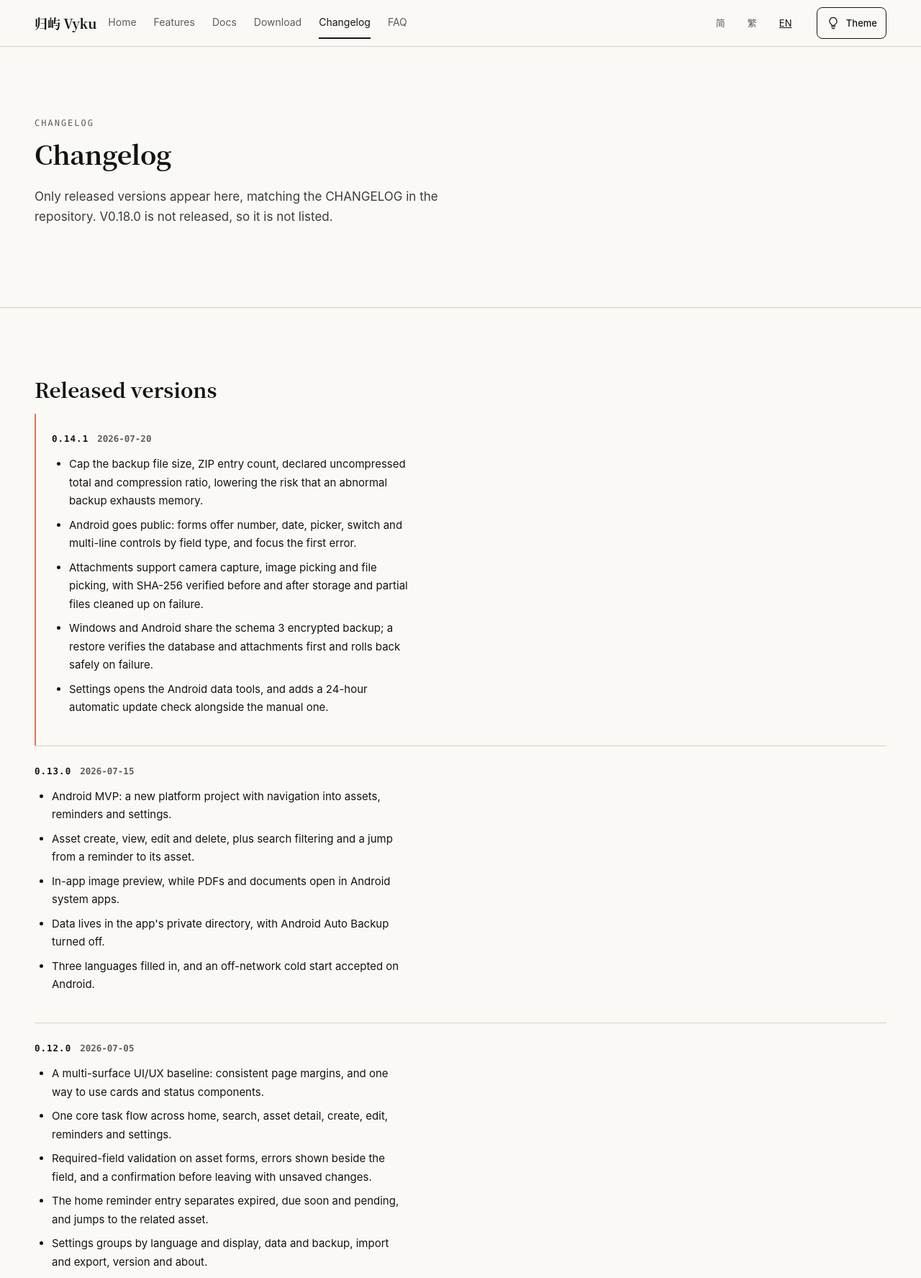
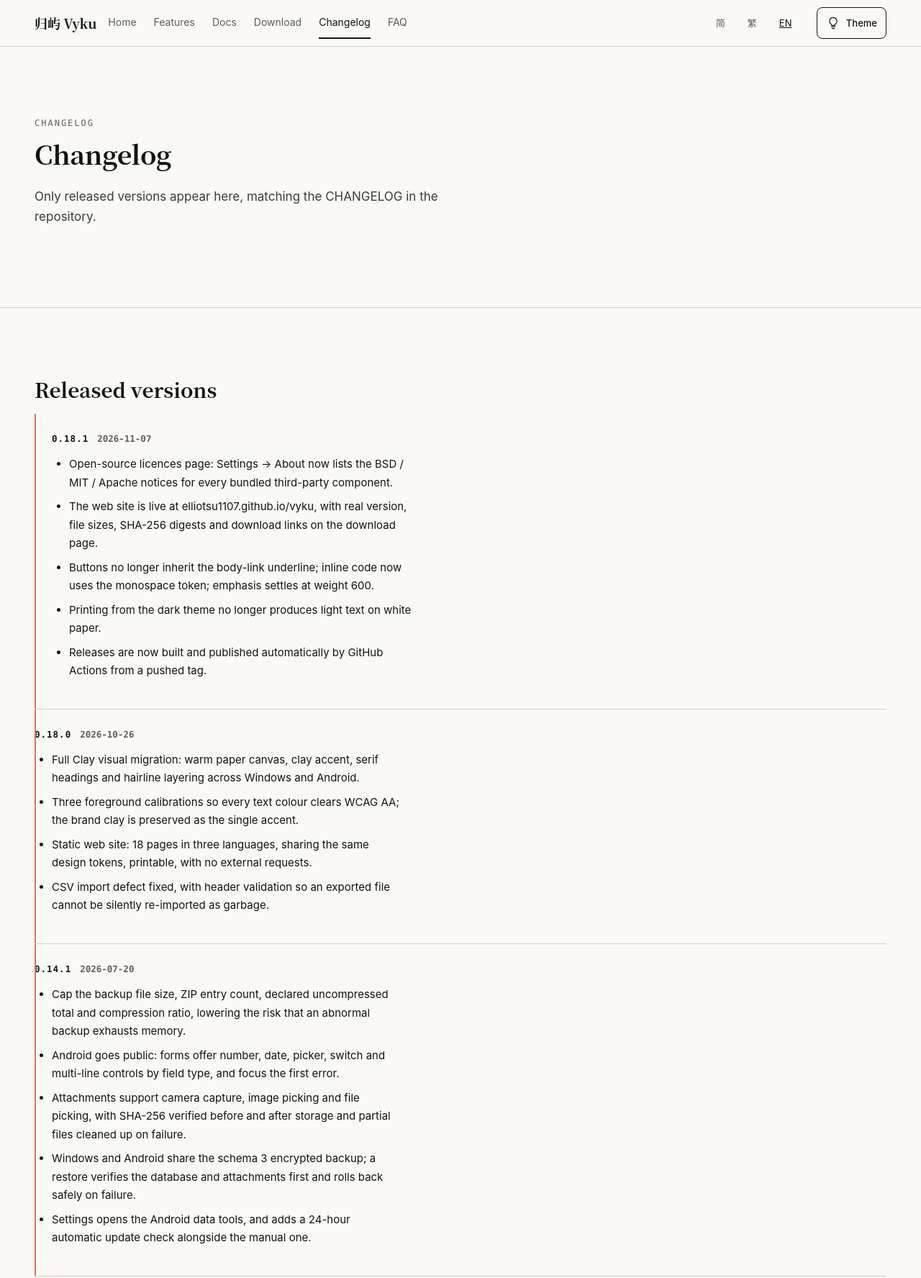
Before and after one commit to elliotsu1107/elliotsu1107.github.io, a plain HTML site: page vyku/en/changelog.html in a window 1280 px wide. Shown: the top 1776 px of the page at 72% size. Drawn offline with Linux system fonts and the light colour scheme.

Commit message:
deploy(site): 变更日志补至 v0.18.1

```diff
--- a/vyku/en/changelog.html
+++ b/vyku/en/changelog.html
@@ -242,7 +242,7 @@ document.documentElement.dataset.theme=v;}catch(e){}})();</script>
   <div class="container">
     <p class="eyebrow">CHANGELOG</p>
     <h1 class="page-title" id="intro-title">Changelog</h1>
-    <p class="lead">Only released versions appear here, matching the CHANGELOG in the repository. V0.18.0 is not released, so it is not listed.</p>
+    <p class="lead">Only released versions appear here, matching the CHANGELOG in the repository.</p>
   </div>
 </section>
 
@@ -251,6 +251,30 @@ document.documentElement.dataset.theme=v;}catch(e){}})();</script>
     <h2 class="section-title" id="entries-title">Released versions</h2>
 
     <article class="entry entry--latest">
+      <span class="accent-rule accent-rule--v" aria-hidden="true"></span>
+      <h2 class="entry-title"><span class="entry-version">0.18.1</span><span class="entry-date">2026-11-07</span></h2>
+      <ul>
+        <li>Open-source licences page: Settings → About now lists the BSD / MIT / Apache notices for every bundled third-party component.</li>
+        <li>The web site is live at elliotsu1107.github.io/vyku, with real version, file sizes, SHA-256 digests and download links on the download page.</li>
+        <li>Buttons no longer inherit the body-link underline; inline code now uses the monospace token; emphasis settles at weight 600.</li>
+        <li>Printing from the dark theme no longer produces light text on white paper.</li>
+        <li>Releases are now built and published automatically by GitHub Actions from a pushed tag.</li>
+      </ul>
+    </article>
+
+    <article class="entry">
+      <span class="accent-rule accent-rule--v" aria-hidden="true"></span>
+      <h2 class="entry-title"><span class="entry-version">0.18.0</span><span class="entry-date">2026-10-26</span></h2>
+      <ul>
+        <li>Full Clay visual migration: warm paper canvas, clay accent, serif headings and hairline layering across Windows and Android.</li>
+        <li>Three foreground calibrations so every text colour clears WCAG AA; the brand clay is preserved as the single accent.</li>
+        <li>Static web site: 18 pages in three languages, sharing the same design tokens, printable, with no external requests.</li>
+        <li>CSV import defect fixed, with header validation so an exported file cannot be silently re-imported as garbage.</li>
+      </ul>
+    </article>
+
+
+    <article class="entry">
       <span class="accent-rule accent-rule--v" aria-hidden="true"></span>
       <h2 class="entry-title"><span class="entry-version">0.14.1</span><span class="entry-date">2026-07-20</span></h2>
       <ul>
```
Also changed, not shown: vyku/changelog.html (+25 -1 lines), vyku/zh-Hant/changelog.html (+25 -1 lines).
